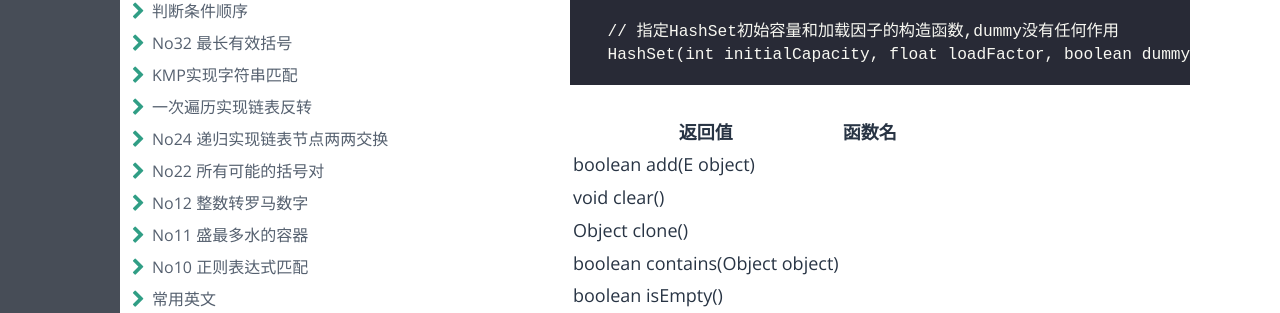
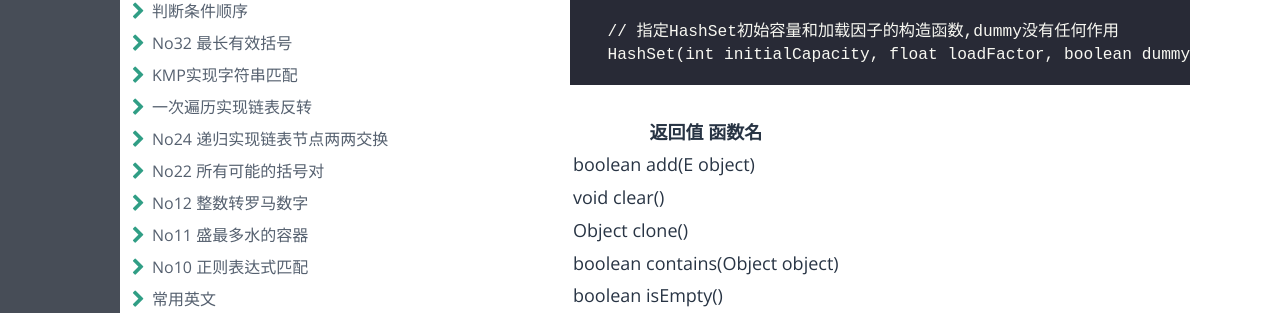
Before and after one commit to Tong0217/Tong0217.github.io, a Jekyll site: the page built from _posts/Java/2019-11-29-Set.md, in a window 1280 px wide. Shown: the part 661-974 px from the top of the page. Built offline with Jekyll 4.4.1, drawn with Linux system fonts in a browser that asks for light colours; some web fonts are replaced.

Commit message:
Update 2019-11-29-Set.md

```diff
--- a/_posts/Java/2019-11-29-Set.md
+++ b/_posts/Java/2019-11-29-Set.md
@@ -26,7 +26,7 @@ description:
       // 指定HashSet初始容量和加载因子的构造函数,dummy没有任何作用
       HashSet(int initialCapacity, float loadFactor, boolean dummy)
 
-|    返回值   | 函数名|
+|    返回值    函数名|
 |---|
 |boolean         add(E object)|
 |void            clear()|
```
